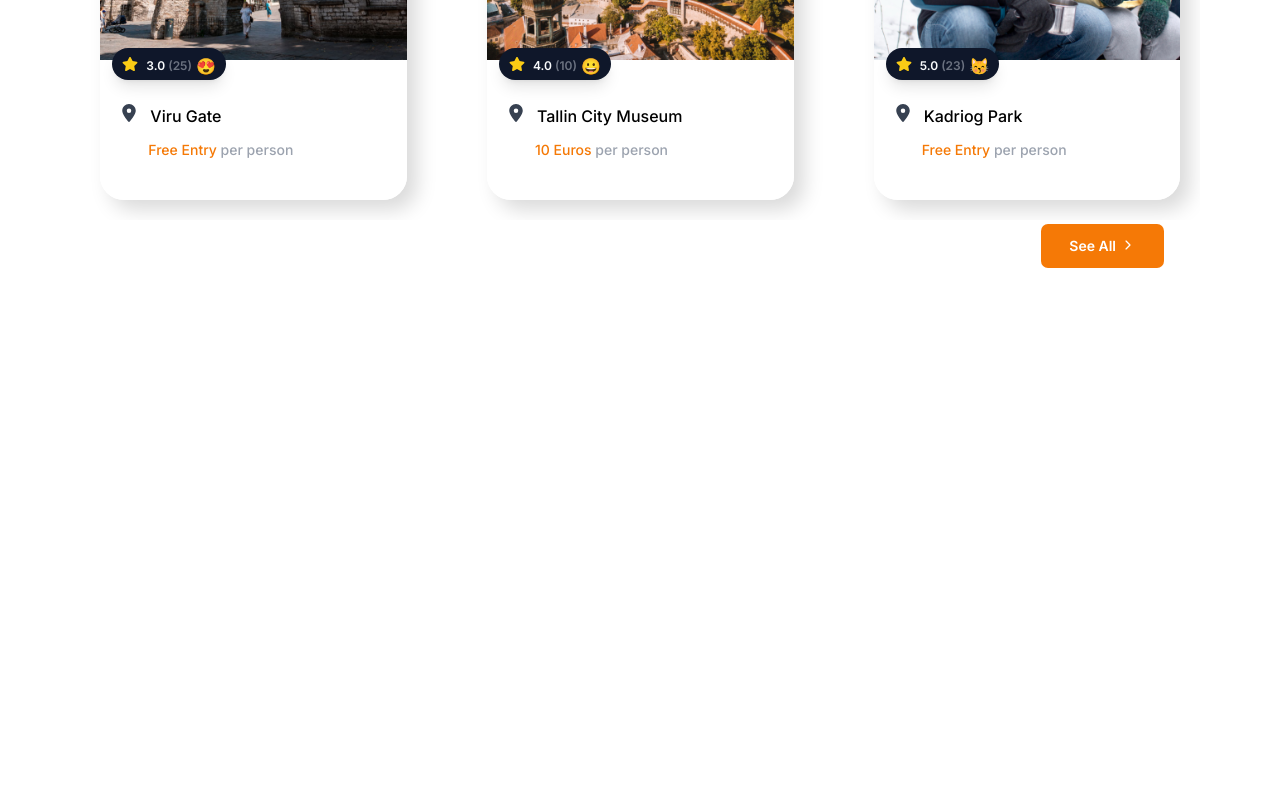
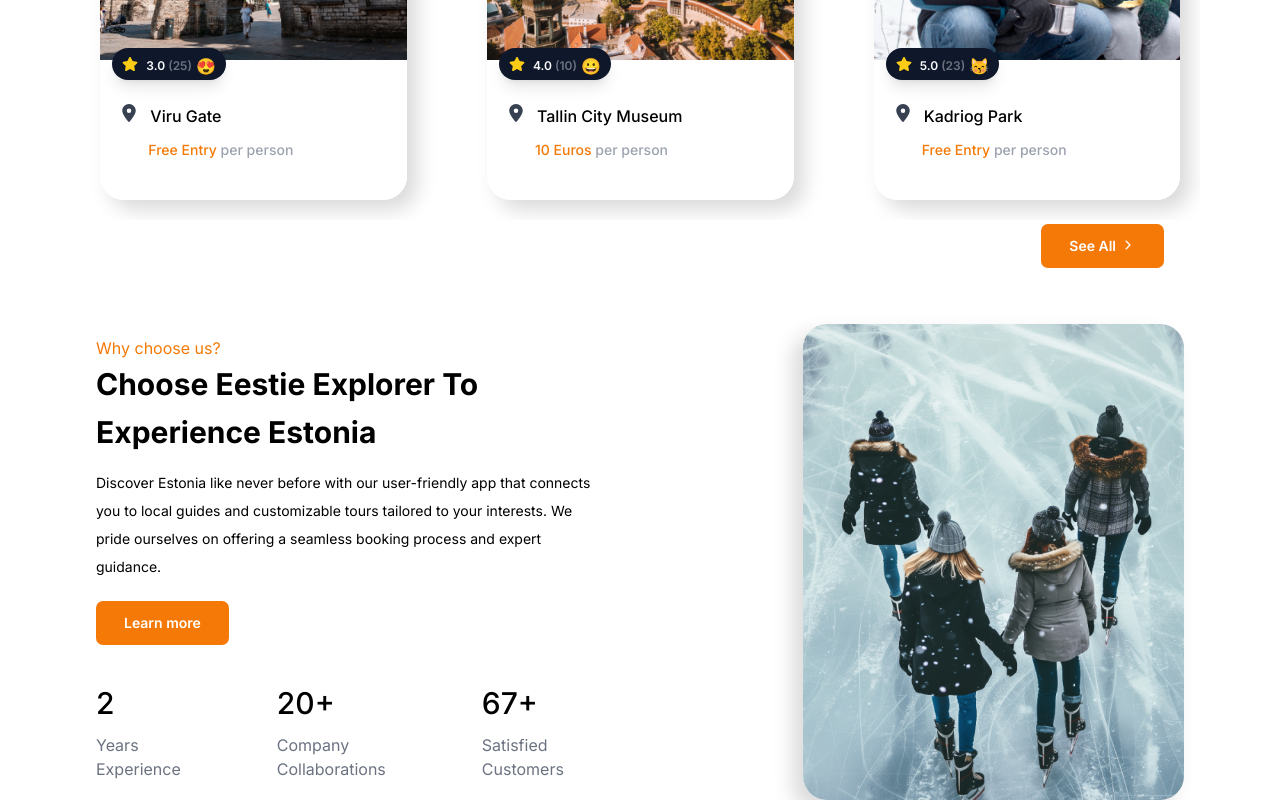
Before and after one commit to digital-explorers-2/eesti-explorer, a Next.js app: page / in a window 1280 px wide. Shown: the part 1073-1873 px from the top of the page. Before the commit the page ends 1341 px from the top, so only its background shows below. Built offline with nearby package versions, Linux system fonts and the light colour scheme; no server answers.

Commit message:
feat(landing-page):adds about to landing page

```diff
--- a/app/page.tsx
+++ b/app/page.tsx
@@ -1,9 +1,10 @@
 'use client'
-import React,{useRef} from "react"
+import React from "react"
 import { createClient } from "@/utils/supabase/client";
 import Navbar from "@/components/LandingPage/Navbar";
 import Home from "@/components/LandingPage/Home";
 import Destinations from "@/components/LandingPage/Destinations";
+import About from "@/components/LandingPage/About";
 
 
 export default function Index() {
@@ -24,6 +25,7 @@ export default function Index() {
           {/* {isSupabaseConnected ? <SignUpUserSteps /> : <ConnectSupabaseSteps />} */}
           <Home/>
           <Destinations/>
+          <About/>
         </main>
       </div>
     </div>
--- /dev/null
+++ b/components/LandingPage/About.tsx
@@ -0,0 +1,45 @@
+import React from 'react'
+import MediumButton from '../MediumButton'
+import Image from 'next/image'
+import AboutImage from '../images/LandingPage/about.png'
+
+export default function About() {
+  return (
+    <section className="w-full px-24 pt-14 flex justify-between" id="home">
+        <div id="words_left" className="w-[50%] pt-3">
+            <div>
+                <p className="text-[#F57906]">Why choose us?</p>
+                <h1 className="font-bold text-3xl leading-relaxed">Choose Eestie Explorer To Experience Estonia</h1>
+            </div>
+            <div className="pr-10">
+                <p className="text-sm leading-loose pt-3">
+                    Discover Estonia like never before with our user-friendly app
+                    that connects you to local guides and customizable tours
+                    tailored to your interests. We pride ourselves on offering
+                    a seamless booking process and expert guidance.
+                </p>
+            </div>
+            <div className="pt-5">
+                <MediumButton >Learn more</MediumButton>
+            </div>
+            <div className='pt-10 flex gap-24'>
+                <div>
+                    <h1 className='text-3xl font-medium'>2</h1>
+                    <p className='text-gray-500 pt-3'>Years<br/>Experience</p>
+                </div>
+                <div>
+                    <h1 className='text-3xl font-medium'>20+</h1>
+                    <p className='text-gray-500 pt-3'>Company<br/>Collaborations</p>
+                </div>
+                <div>
+                    <h1 className='text-3xl font-medium'>67+</h1>
+                    <p className='text-gray-500 pt-3'>Satisfied<br/>Customers</p>
+                </div>
+            </div>
+        </div>
+        <div className="w-[35%]">
+            <Image src={AboutImage} className='flex float-right rounded-3xl' style={{boxShadow: '-10px 10px 20px rgba(0, 0, 0, 0.15)'}} alt="snow"/>
+        </div>
+    </section>
+  )
+}
--- a/components/LandingPage/Destinations.tsx
+++ b/components/LandingPage/Destinations.tsx
@@ -76,8 +76,8 @@ export default function Destinations() {
     return (
         <section id="destinations" className="px-20 py-10">
             <div>
-            <p className="text-[#F57906]">Famous Destinations!</p>
-            <h1 className="font-bold text-2xl">Our Popular <span className="text-[#F57906]">Destinations</span></h1>
+                <p className="text-[#F57906]">Famous Destinations!</p>
+                <h1 className="font-bold text-2xl">Our Popular <span className="text-[#F57906]">Destinations</span></h1>
             </div>
             <div>
             <Carousel opts={{align:"start"}} className="w-full max-w-small pt-5 border-none" plugins={[plugin.current]} onMouseEnter={()=>plugin.current.stop()} onMouseLeave={()=>plugin.current.play()}>
```
Also changed, not shown: components/images/LandingPage/about.png (added).
